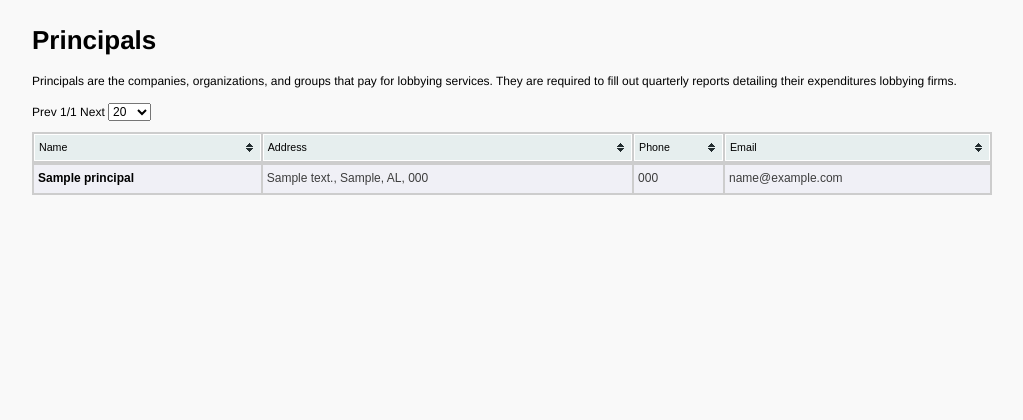
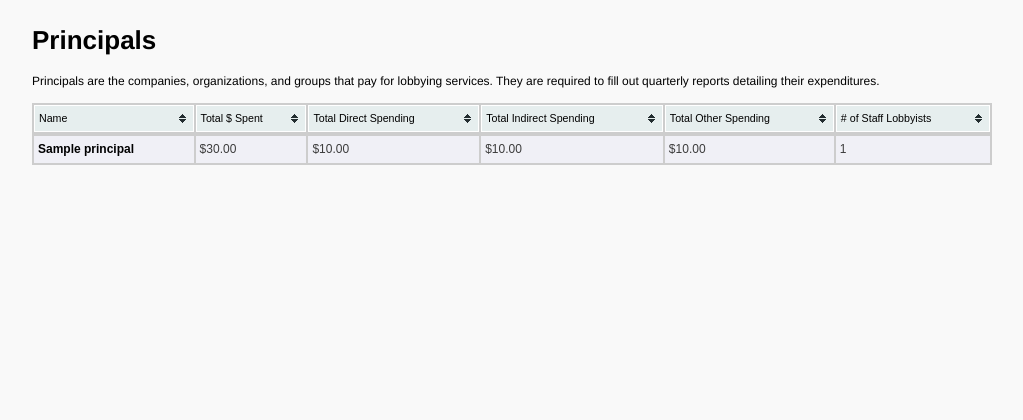
Before and after one commit to AxisPhilly/lobbying.ph-django, a Django app: page /principals/ in a window 1280 px wide. Shown: the part 192-612 px from the top of the page, without its empty margins (128-1151 px from the left). Run offline with Django 3.2, Linux system fonts and the light colour scheme; tables that the repository leaves empty hold one stand-in row (values such as "Sample post").

Commit message:
Moved exp methods to principal model. Update detail and list views to use these methods

```diff
--- a/lobbyingph/models.py
+++ b/lobbyingph/models.py
@@ -1,5 +1,6 @@
 from django.db import models
 import datetime
+from django.db.models import Sum
 
 STATE_CHOICES = (
     ('AL','Alabama'),
@@ -87,6 +88,37 @@ class Principal(models.Model):
     def get_address(self):
         add_list = [self.address1, self.city, self.state, self.zipcode]
         return ', '.join(add_list)
+
+    def get_total_direct(self):
+        total = self.filing_set.aggregate(val=Sum('total_exp_direct_comm'))
+        if total['val'] == None:
+            return {'val': 0.00}
+        else:
+            return total
+
+    def get_total_indirect(self):
+        total = self.filing_set.aggregate(val=Sum('total_exp_indirect_comm'))
+        if total['val'] == None:
+            return {'val': 0.00}
+        else:
+            return total
+
+    def get_total_other(self):
+        total = self.filing_set.aggregate(val=Sum('total_exp_other'))
+        if total['val'] == None:
+            return {'val': 0.00}
+        else:
+            return total
+
+    def get_total_exp(self):
+        direct = self.get_total_direct()
+        indirect = self.get_total_indirect()
+        other = self.get_total_other()
+
+        exp = direct['val'] + indirect['val'] + other['val']
+
+        return exp
+
 
 POSITION_CHOICE = (
     (1, 'Support'),
--- a/lobbyingph/views.py
+++ b/lobbyingph/views.py
@@ -63,38 +63,17 @@ class FirmDetail(DetailView):
 class PrincipalList(ListView):
     model = Principal
 
+
 class PrincipalDetail(DetailView):
     model = Principal
 
     def get_context_data(self, **kwargs):
         context = super(PrincipalDetail, self).get_context_data()
 
-        # the money
-        exp_direct_comm = self.object.filing_set.aggregate(val=Sum('total_exp_direct_comm'))
-        exp_indirect_comm = self.object.filing_set.aggregate(val=Sum('total_exp_indirect_comm'))
-        exp_other = self.object.filing_set.aggregate(val=Sum('total_exp_other'))
-
-        exp = Decimal(exp_direct_comm['val'] or 0) + Decimal(exp_indirect_comm['val'] or 0) + Decimal(exp_other['val'] or 0)
-
-        context['totals'] = {
-            'exp': exp if exp else 0,
-            'exp_direct_comm' : exp_direct_comm['val'] if exp_direct_comm['val'] else 0,
-            'exp_indirect_comm' : exp_indirect_comm['val'] if exp_indirect_comm['val'] else 0,
-            'exp_other' : exp_other['val'] if exp_other['val'] else 0,
-        }
-
-        if exp:
-            context['percents'] = {
-                'direct': ((exp_direct_comm['val'] / exp) * 100),
-                'indirect': ((exp_indirect_comm['val'] / exp) * 100),
-                'other': ((exp_other['val'] / exp) * 100)
-            }
-
         topic = []
         issue = {}
         bill = {}
         firms = None
-        staff = self.object.lobbyist_set.all()
 
         for row in self.object.filing_set.all():
 
@@ -125,6 +104,5 @@ class PrincipalDetail(DetailView):
         context['firms'] = firms
         context['issues'] = issue
         context['bills'] = bill
-        context['staff'] = staff
 
         return context
--- a/templates/lobbyingph/principal_list.html
+++ b/templates/lobbyingph/principal_list.html
@@ -1,4 +1,5 @@
 {% extends "base.html" %}
+{% load humanize %}
 
 {% block head %}
     <link href="{{ STATIC_URL }}css/themes/blue/style.css" media="screen" rel="stylesheet" type="text/css" />
@@ -6,12 +7,69 @@
 
 {% block content %}
   <h2 class="name">Principals</h2>
-  <p>Principals are the companies, organizations, and groups that pay for lobbying services. They are required to fill out quarterly reports detailing their expenditures lobbying firms.</p>
+
+  <p>Principals are the companies, organizations, and groups that pay for lobbying services. They are required to fill out quarterly reports detailing their expenditures.</p>
+
   <div class="filings container">
-    {% include 'lobbyingph/partials/_list_table.html' %}
+    <table id="list" class="tablesorter">
+        <thead>
+            <tr>
+                <th>Name</th>
+                <th>Total $ Spent</th>
+                <th>Total Direct Spending</th>
+                <th>Total Indirect Spending</th>
+                <th>Total Other Spending</th>
+                <th># of Staff Lobbyists</th>
+            <tr>
+        </thead>
+        <tbody>
+            {% for object in object_list %}
+                <tr>
+                    <td><a href="{{ request.get_full_path}}{{ object.id }}">{{ object.name }}</a></td>
+                    <td>${{ object.get_total_exp|floatformat:2|intcomma }}</td>
+                    <td>${{ object.get_total_direct.val|floatformat:2|intcomma }}</td>
+                    <td>${{ object.get_total_indirect.val|floatformat:2|intcomma }}</td>
+                    <td>${{ object.get_total_other.val|floatformat:2|intcomma }}</td>
+                    <td>{{ object.lobbyist_set.count }}</td>
+                </tr>
+            {% endfor %}
+        </tbody>
+    </table>
   </div>
 {% endblock %}
 
 {% block scripts %}
-    {% include 'lobbyingph/partials/_table_scripts.html' %}
+    <script type="text/javascript" src="{{ STATIC_URL }}js/jquery.tablesorter.js"></script>
+    <script type="text/javascript" src="{{ STATIC_URL }}js/jquery.tablesorter.pager.js"></script>
+    <script type='text/javascript'>
+
+    $(document).ready(function() {
+        // http://stackoverflow.com/questions/9027438/jquery-tablesorter-not-sorting-column-with-formatted-currency-value
+        $.tablesorter.addParser({
+            // set a unique id
+            id: 'thousands',
+            is: function(s) {
+                // return false so this parser is not auto detected
+                return false;
+            },
+            format: function(s) {
+                // format your data for normalization
+                return s.replace('$','').replace(/,/g,'');
+            },
+            // set type, either numeric or text
+            type: 'numeric'
+        });
+
+        $("#list").tablesorter({
+            widgets: ['zebra'],
+            headers: {
+                2: { sorter:'thousands' },
+                3: { sorter:'thousands' },
+                4: { sorter:'thousands' },
+                5: { sorter:'thousands' }
+            },
+        });
+    });
+
+    </script>
 {% endblock %}
```
Also changed, not shown: templates/lobbyingph/principal_detail.html (+7 -7 lines).
